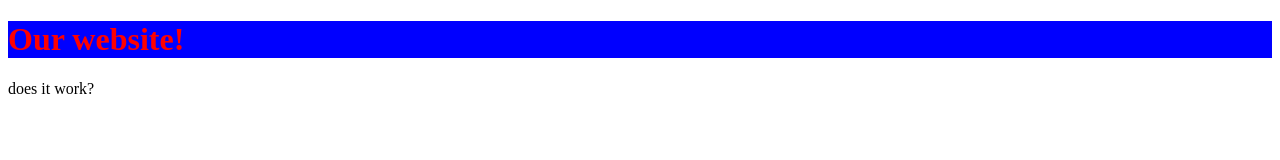
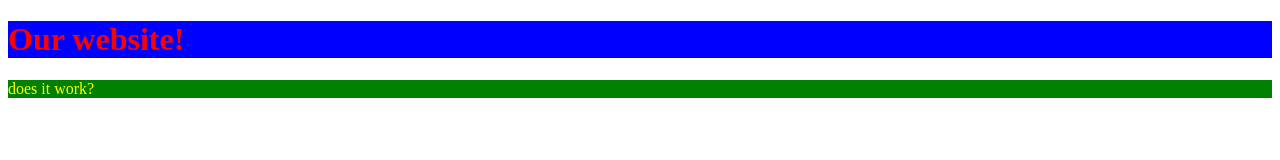
Before and after one commit to Remix-CS/WebsiteWorkshop, a plain HTML site: page index.html in a window 1280 px wide. Drawn offline with Linux system fonts and the light colour scheme.

Commit message:
Update index.html

```diff
--- a/index.html
+++ b/index.html
@@ -7,6 +7,6 @@
 </head>
 <body>
   <h1 class="test">Our website!</h1>
-  <footer>does it work?</footer>
+  <footer class="test2">does it work?</footer>
 </body>
 </html>
```
